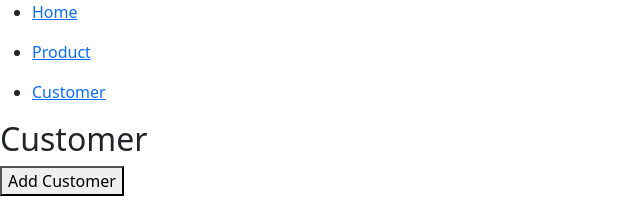
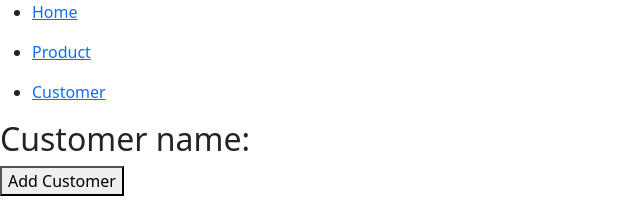
Before and after one commit to choiryaldisp/learn-react, a React (Create React App) app: page /customers in a window 1280 px wide. Shown: the top 210 px of the page, without its empty margins (0-640 px from the left). Built offline with nearby package versions, Linux system fonts and the light colour scheme.

Commit message:
able to implements decendant routing

```diff
--- a/src/App.js
+++ b/src/App.js
@@ -5,7 +5,6 @@ import { Home } from './pages/home/Home';
 import { Product } from './pages/product/Product';
 import { Customer } from './pages/customer/Customer';
 import { ProductForm } from './pages/product/ProductForm';
-import { CustomerForm } from './pages/customer/CustomerForm';
 import { NotFoundPage } from './shared/PageNotFound';
 
 const App=()=>{
@@ -36,11 +35,7 @@ const App=()=>{
           <Route index element={<Product/>}></Route>
           <Route path="form" element={<ProductForm/>}/>
         </Route>
-        <Route path='customers' element={<Outlet/>}>
-          <Route index element={<Customer/>}></Route>
-          <Route path=':name' element={<Customer/>}/>
-          <Route path="form" element={<CustomerForm/>}/>
-        </Route>
+        <Route path='customers/*' element={<Customer/>}></Route>
         <Route path='*' element={<NotFoundPage/>}></Route>
       </Routes>
     </Router>
--- a/src/pages/customer/Customer.js
+++ b/src/pages/customer/Customer.js
@@ -1,17 +1,16 @@
-import {useNavigate, useParams} from "react-router-dom";
-// import { withRouter } from "../../HOC/withRouter";
+import { Outlet, Route, Routes } from "react-router-dom"
+import { CustomerForm } from "./component/CustomerForm"
+import { CustomerList } from "./component/CustomerList"
 
 export const Customer = ()=>{
-    // const location = useLocation();
-    // console.log("LOCATION",location);
-    const params = useParams();
-    const navigate = useNavigate()
-    console.log("PARAMS",params);
+
     return(
-      <>
-      <h2>Customer</h2>
-      <h4>{params.name}</h4>
-      <button onClick={()=>navigate('form')}>Add Customer</button>
-      </>
+      <Routes>
+         <Route path='/' element={<Outlet/>}>
+          <Route index element={<CustomerList/>}></Route>
+          <Route path="form" element={<CustomerForm/>}/>
+          <Route path=':name' element={<CustomerList/>}/>
+        </Route>
+      </Routes>
     )
 }
--- /dev/null
+++ b/src/pages/customer/component/CustomerList.js
@@ -0,0 +1,14 @@
+import {useNavigate, useParams} from "react-router-dom";
+// import { withRouter } from "../../HOC/withRouter";
+
+export const CustomerList = ()=>{
+    const params = useParams();
+    const navigate = useNavigate()
+    console.log("PARAMS",params);
+    return(
+      <>
+      <h2>Customer name: {params.name}</h2>
+      <button onClick={()=>navigate('form')}>Add Customer</button>
+      </>
+    )
+}
```
Also changed, not shown: src/pages/customer/component/CustomerForm.js (renamed from src/pages/customer/CustomerForm.js).
